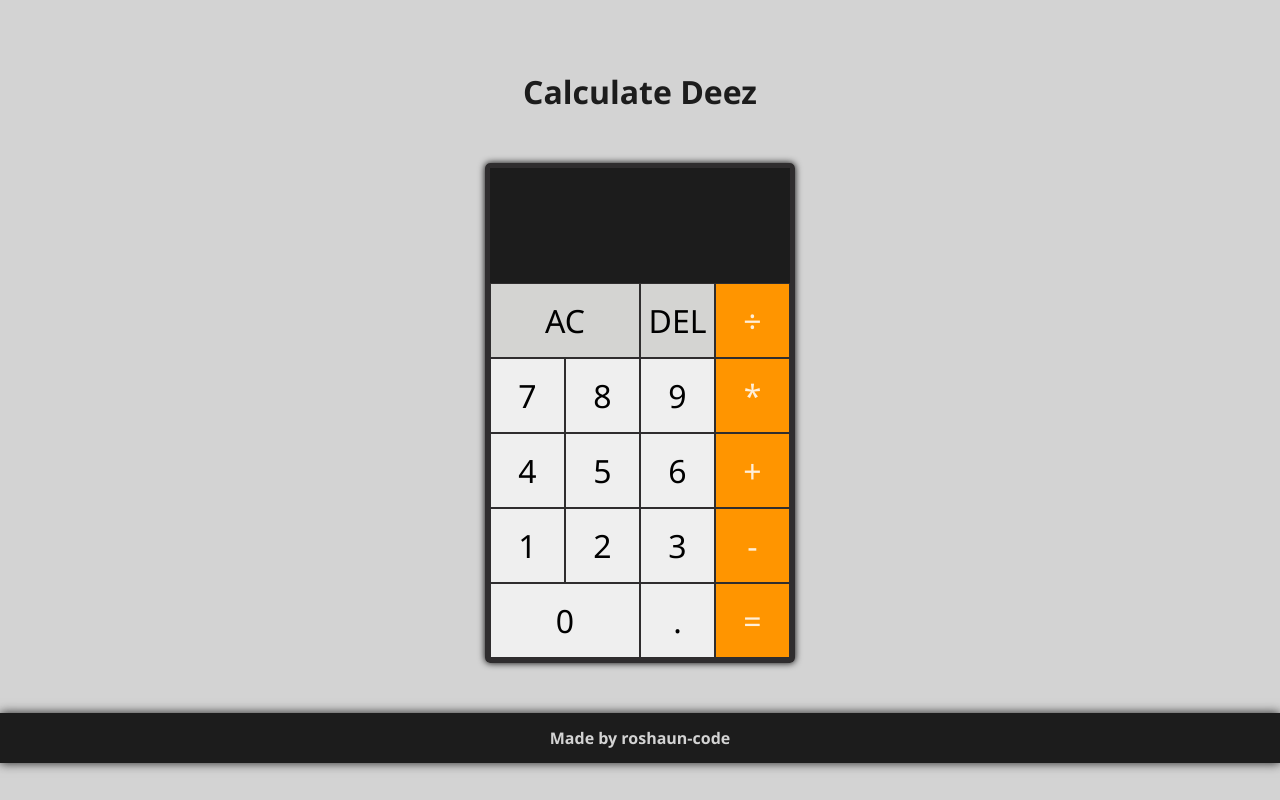
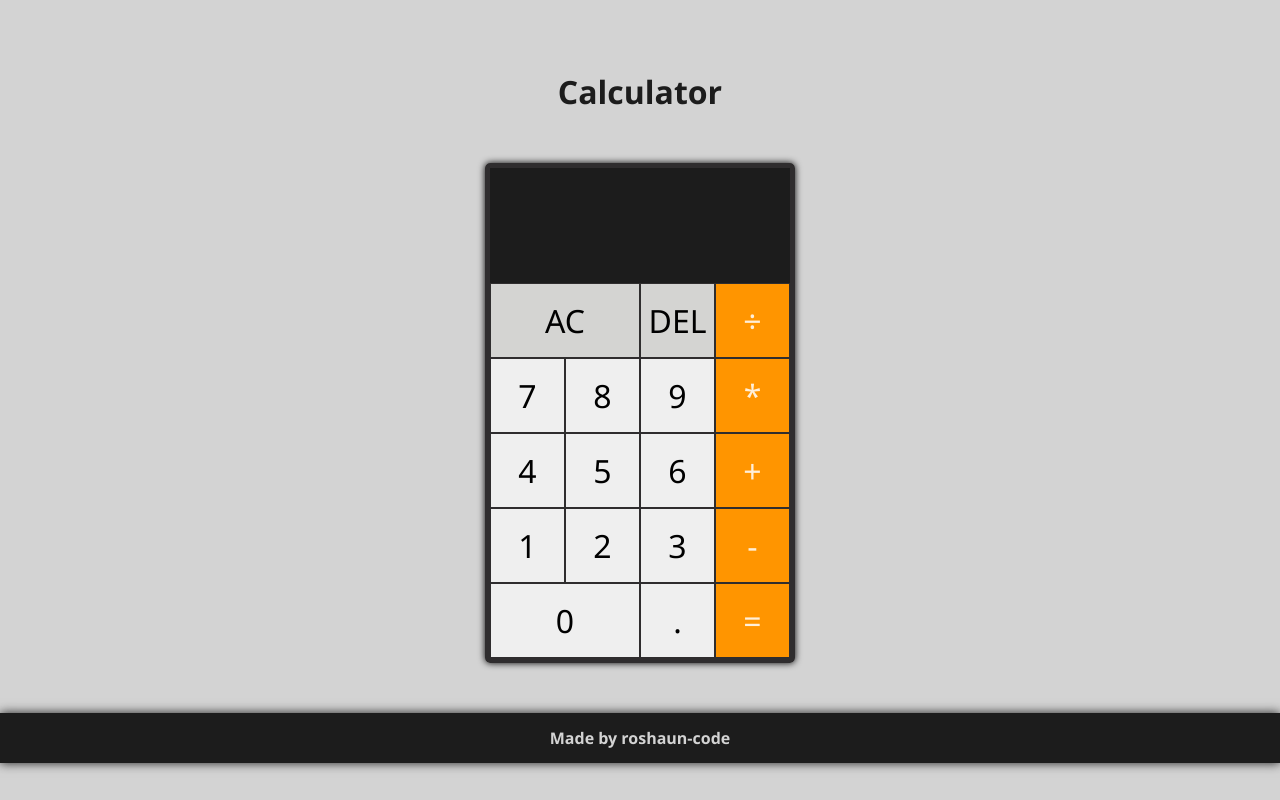
Before and after one commit to Roshaun-Code/Calculator, a plain HTML site: page index.html in a window 1280 px wide. Drawn offline with Linux system fonts and the light colour scheme.

Commit message:
Renamed the calculator app

```diff
--- a/index.html
+++ b/index.html
@@ -7,7 +7,7 @@
     <script src="script.js" defer></script>
 </head>
 <body>
-    <div class="header">Calculate Deez</div>
+    <div class="header">Calculator</div>
     <div class="container">
         <div class="calculator-body">
             <div class="screen">
```
